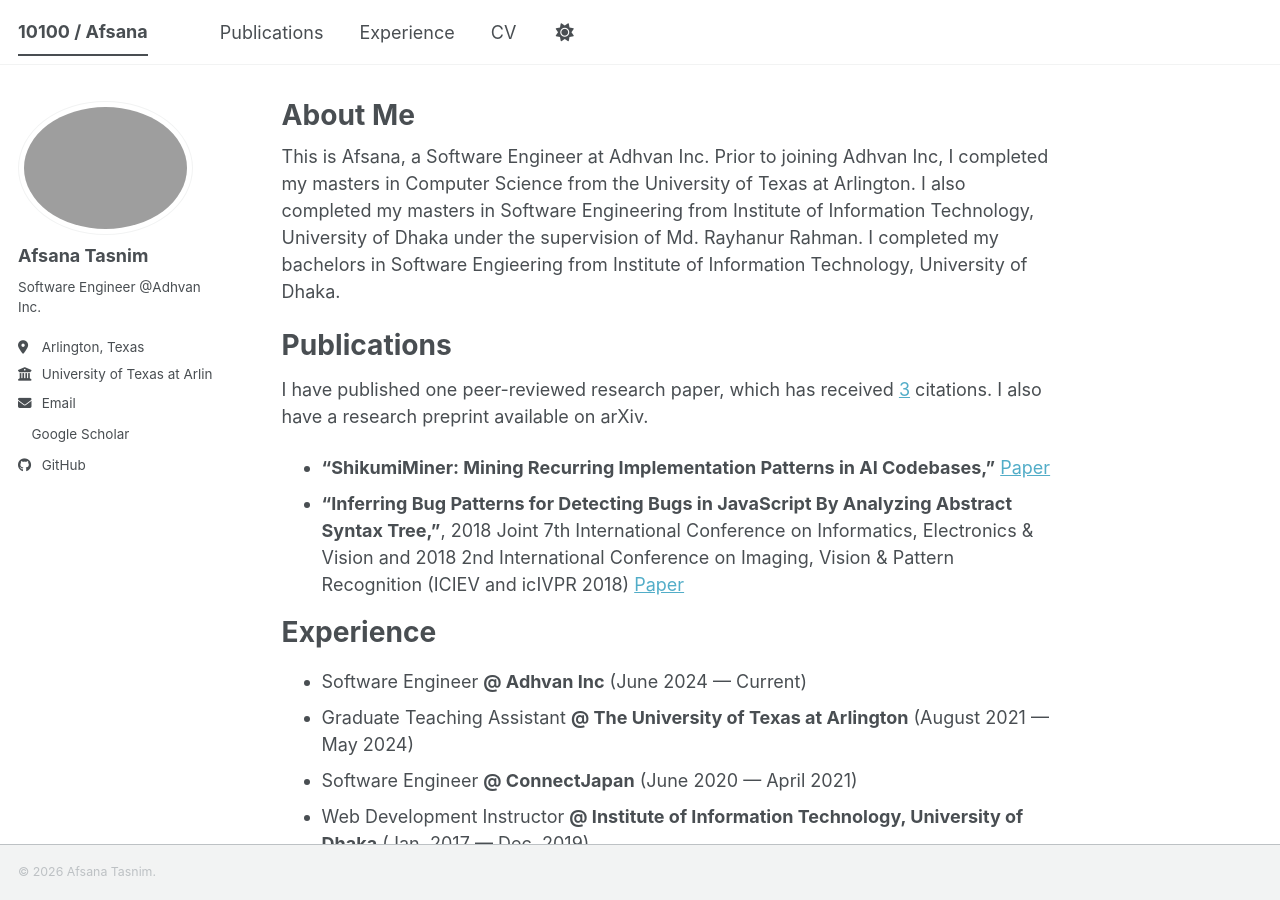
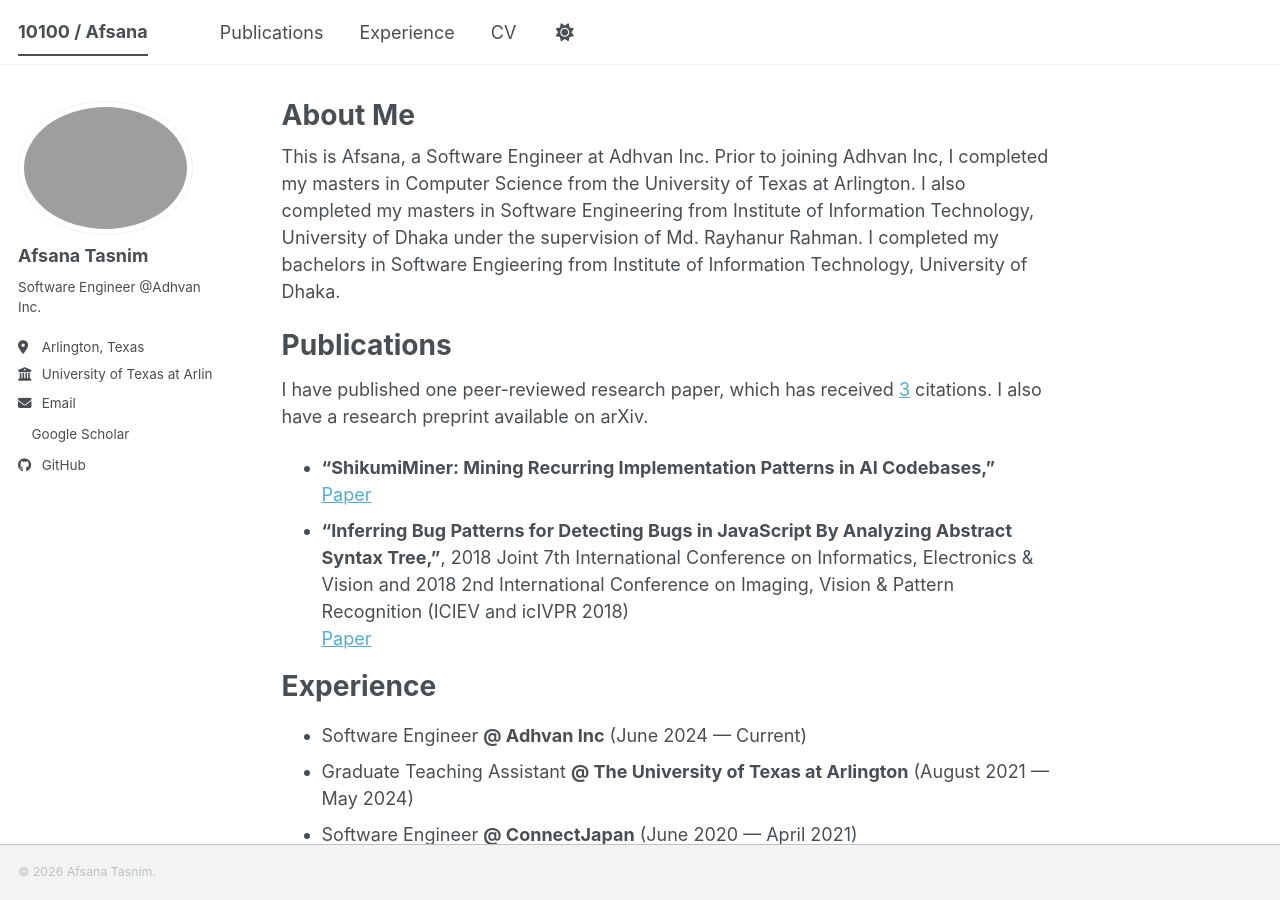
Before and after one commit to AfsanaTasnim/AfsanaTasnim.github.io, a Jekyll site: the page built from _pages/about.md, in a window 1280 px wide and 900 px high. Built offline with Jekyll 4.4.1, drawn with Linux system fonts in a browser that asks for light colours; a style sheet for code colours, icons or effects is not loaded.

```diff
--- a/_pages/about.md
+++ b/_pages/about.md
@@ -12,9 +12,9 @@ I also completed my masters in Software Engineering from Institute of Informatio
 
 # Publications
 I have published one peer-reviewed research paper, which has received [3](https://scholar.google.com/citations?user=P4_LIl8AAAAJ&hl=en) citations. I also have a research preprint available on arXiv.
-- **"ShikumiMiner: Mining Recurring Implementation Patterns in AI Codebases,"**
+- **"ShikumiMiner: Mining Recurring Implementation Patterns in AI Codebases,"** <br>
 [Paper](https://arxiv.org/pdf/2609.02789)
-- **"Inferring Bug Patterns for Detecting Bugs in JavaScript By Analyzing Abstract Syntax Tree,"**, 2018 Joint 7th International Conference on Informatics, Electronics & Vision and 2018 2nd International Conference on Imaging, Vision & Pattern Recognition (ICIEV and icIVPR 2018)
+- **"Inferring Bug Patterns for Detecting Bugs in JavaScript By Analyzing Abstract Syntax Tree,"**, 2018 Joint 7th International Conference on Informatics, Electronics & Vision and 2018 2nd International Conference on Imaging, Vision & Pattern Recognition (ICIEV and icIVPR 2018) <br>
 [Paper](https://www.researchgate.net/publication/331610435_Inferring_Bug_Patterns_for_Detecting_Bugs_in_JavaScript_By_Analyzing_Abstract_Syntax_Tree)
 
 # Experience
```
